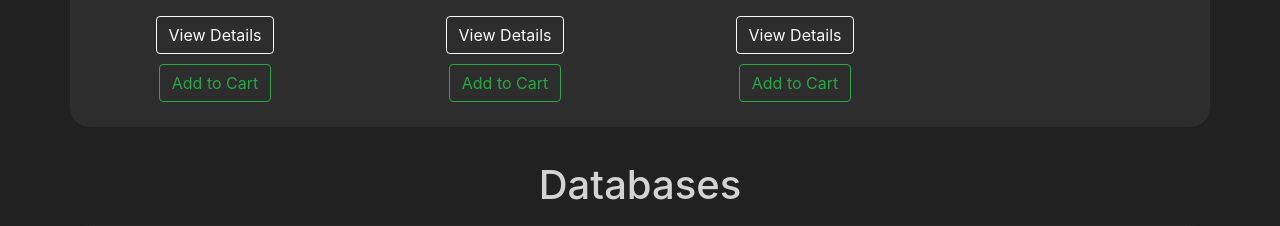
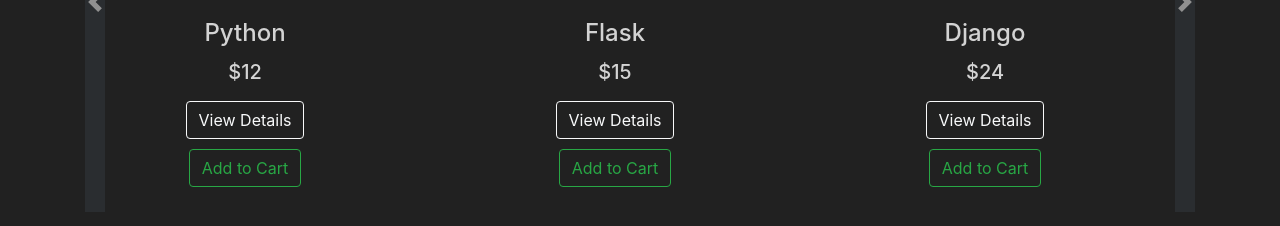
Before and after one commit to zuanming/fourthrepo, a Django app: page /courses/ in a window 1280 px wide. Shown: the part 1198-1424 px from the top of the page. Run offline with Django 3.2, Linux system fonts and the light colour scheme; data comes from the database, SQL or seed files in the repository; some libraries are stand-ins or nearby versions.

Commit message:
added carousel for view courses

```diff
--- a/courses/templates/courses/view_courses.template.html
+++ b/courses/templates/courses/view_courses.template.html
@@ -20,7 +20,76 @@
   {% endif %}
 </div>
 <div class="container text-center main-div">
-  {% for devtype in devtypes %}
+
+
+{% for devtype in devtypes %}
+<h1 class="display-5 mt-5 mb-4">{{devtype.title}}</h1>
+<div id="myCarousel{{devtype.id}}" class="carousel slide w-100" data-interval="5000" data-ride="carousel">
+  <div class="carousel-inner w-100" role="listbox">
+    {% for course in courses %}
+    {% if course.devtype.title == devtype.title %}
+    <div class="carousel-item">
+      <div class="col-lg-4 col-md-6">
+        <div class="card big-card index-card mb-3">
+            <img
+            class="img-fluid course-logo img-icon"
+            src={{course.logo_url}}
+            alt="course logo img"
+            />
+            <div class="text-center">
+                <h4 class="card-title">{{course.title}}</h4>
+                <h5 class="card-title">${{course.cost|floatformat:0}}</h5>
+                <a
+                href="{% url 'view_course_details' course_id=course.id %}"
+                class="btn btn-outline-light"
+                >View Details</a
+                >
+                {% if "Administrators" not in groups %}
+                {% if course in purchased_courses %}
+                <button class="btn btn-light" disabled>Purchased</button>
+                {% elif course.title in cart_items %}
+                <button class="btn btn-success" disabled>In Cart</button>
+                {% else %}
+                <a
+                href="{% url 'add_to_cart' course_id=course.id %}"
+                class="btn btn-outline-success"
+                >Add to Cart</a
+                >
+                {% endif %}
+                {% endif %}
+            </div>
+            {% if "Administrators" in groups %}
+            <div class="text-center">
+                <a
+                href="{% url 'update_course' course_id=course.id %}"
+                class="btn btn-outline-info"
+                >Update</a
+                >
+                <a
+                href="{% url 'delete_course' course_id=course.id %}"
+                class="btn btn-outline-danger"
+                >Delete</a
+                >
+            </div>
+            {% endif %}
+        </div>
+      </div>
+    </div>
+    {% endif %}
+    {% endfor %}
+  </div>
+  <a class="carousel-control-prev bg-dark w-auto" href="#myCarousel{{devtype.id}}" role="button" data-slide="prev">
+    <span class="carousel-control-prev-icon" aria-hidden="true"></span>
+    <span class="sr-only">Previous</span>
+  </a>
+  <a class="carousel-control-next bg-dark w-auto" href="#myCarousel{{devtype.id}}" role="button" data-slide="next">
+    <span class="carousel-control-next-icon" aria-hidden="true"></span>
+    <span class="sr-only">Next</span>
+  </a>
+</div>
+{% endfor %}
+
+  <!-- {% for devtype in devtypes %}
   <h1 class="display-5 mt-4 mb-3">{{devtype.title}}</h1>
   <div class="row justify-content-left mb-3 pt-2 flex-nowrap scrolldiv"
   style="overflow-x:auto;">
@@ -74,12 +143,15 @@
     {% endif %}
     {% endfor %}
   </div>
-  {% endfor %}
+  {% endfor %} -->
 </div>
 {% endblock %}
 
 {% block js %}
 <script>
   $("#navbar-courses").addClass("active");
+  $('.carousel-inner').each(function(active) {
+    $(this).children('.carousel-item').first().addClass('active')
+  });
 </script>
 {% endblock %}
--- /dev/null
+++ b/static/js/carousel.js
@@ -0,0 +1,21 @@
+$('#myCarousel').carousel({
+    interval: 1000
+})
+
+$('.carousel .carousel-item').each(function() {
+    var minPerSlide = 4;
+    var next = $(this).next();
+    if (!next.length) {
+        next = $(this).siblings(':first');
+    }
+    next.children(':first-child').clone().appendTo($(this));
+
+    for (var i = 0; i < minPerSlide; i++) {
+        next = next.next();
+        if (!next.length) {
+            next = $(this).siblings(':first');
+        }
+
+        next.children(':first-child').clone().appendTo($(this));
+    }
+});
--- a/templates/base.template.html
+++ b/templates/base.template.html
@@ -84,6 +84,7 @@
    <script   src="https://code.jquery.com/jquery-3.5.1.min.js"   integrity="sha256-9/aliU8dGd2tb6OSsuzixeV4y/faTqgFtohetphbbj0="   crossorigin="anonymous"></script>
     <script src="https://cdn.jsdelivr.net/npm/popper.js@1.16.0/dist/umd/popper.min.js" integrity="sha384-Q6E9RHvbIyZFJoft+2mJbHaEWldlvI9IOYy5n3zV9zzTtmI3UksdQRVvoxMfooAo" crossorigin="anonymous"></script>
     <script src="https://stackpath.bootstrapcdn.com/bootstrap/4.4.1/js/bootstrap.min.js" integrity="sha384-wfSDF2E50Y2D1uUdj0O3uMBJnjuUD4Ih7YwaYd1iqfktj0Uod8GCExl3Og8ifwB6" crossorigin="anonymous"></script>
+    <script src="{% static 'js/carousel.js' %}"></script>
     {% block js %}{%endblock%}
     <script>
     $('form').on('submit', function(e){
```
Also changed, not shown: static/styles/styles.css (+52 -1 lines).
